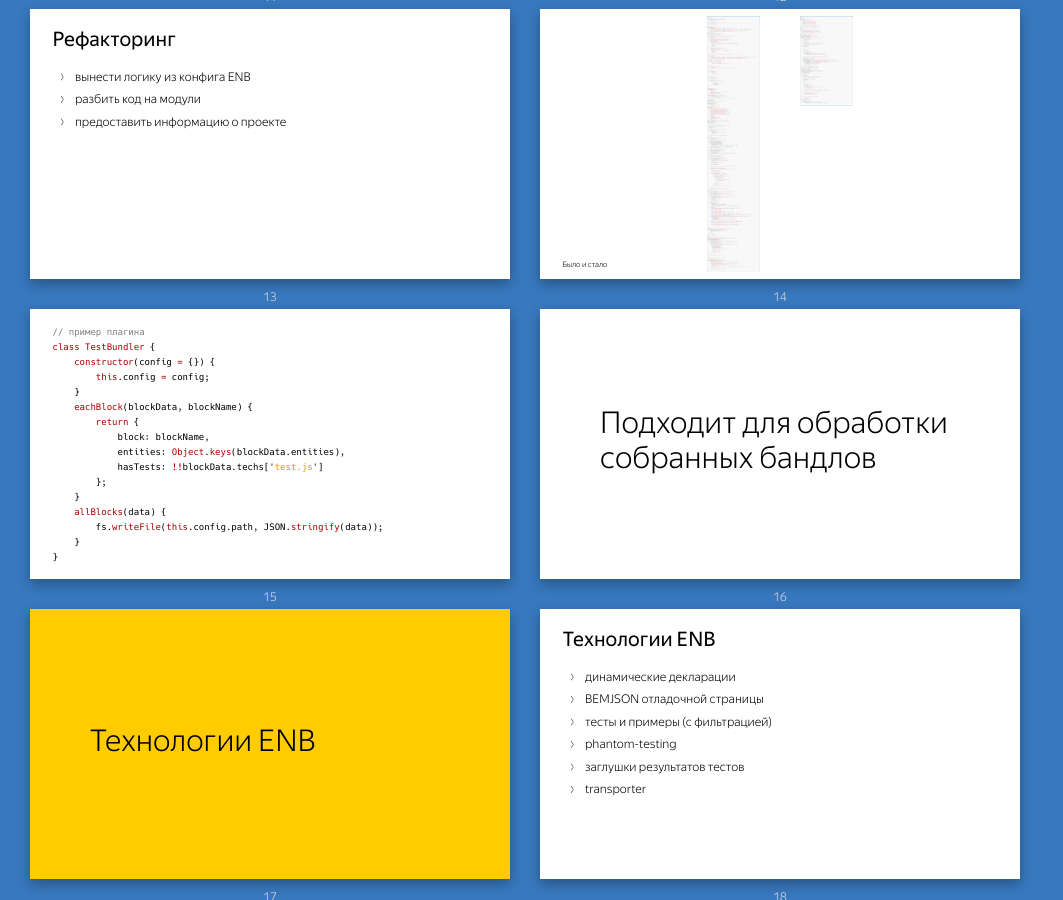
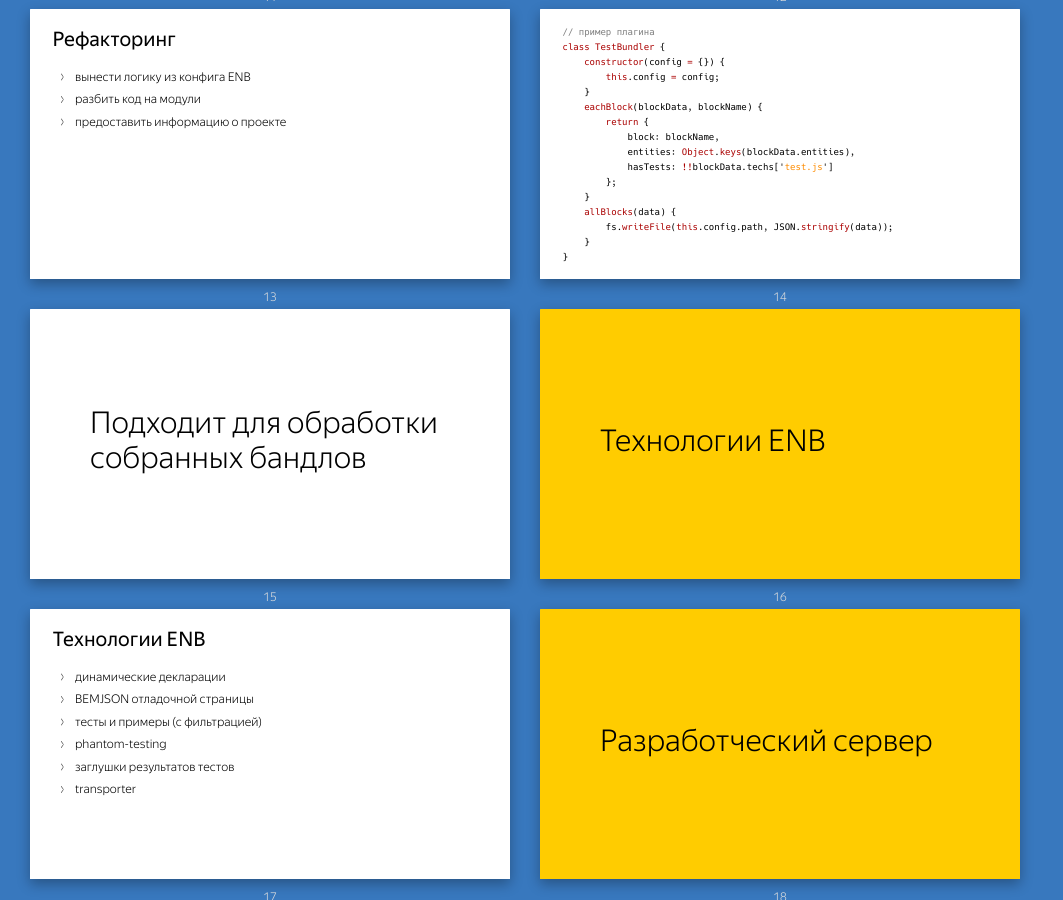
Before and after one commit to dima117/direct-infr, a Jekyll site: the page built from index.md, in a window 1280 px wide and 900 px high, scrolled down 1895 px. Shown: the whole window, without its empty margins (0-1063 px from the left). Built offline with Jekyll 4.4.1, drawn with Linux system fonts in a browser that asks for light colours; our own code applies the rules of GitHub Pages for plain Markdown files.

Commit message:
Update index.md

```diff
--- a/index.md
+++ b/index.md
@@ -93,14 +93,6 @@ style: |
 - {:.next} предоставить информацию о проекте
 {:.big}
 
-## &nbsp;
-
-![](pictures/cfg-before.png){:.cfg-before}
-
-![](pictures/cfg-after.png){:.cfg-after}
-
-### Было и стало
-
 ## Пример плагина
 {:.fullscreen}
 
```
